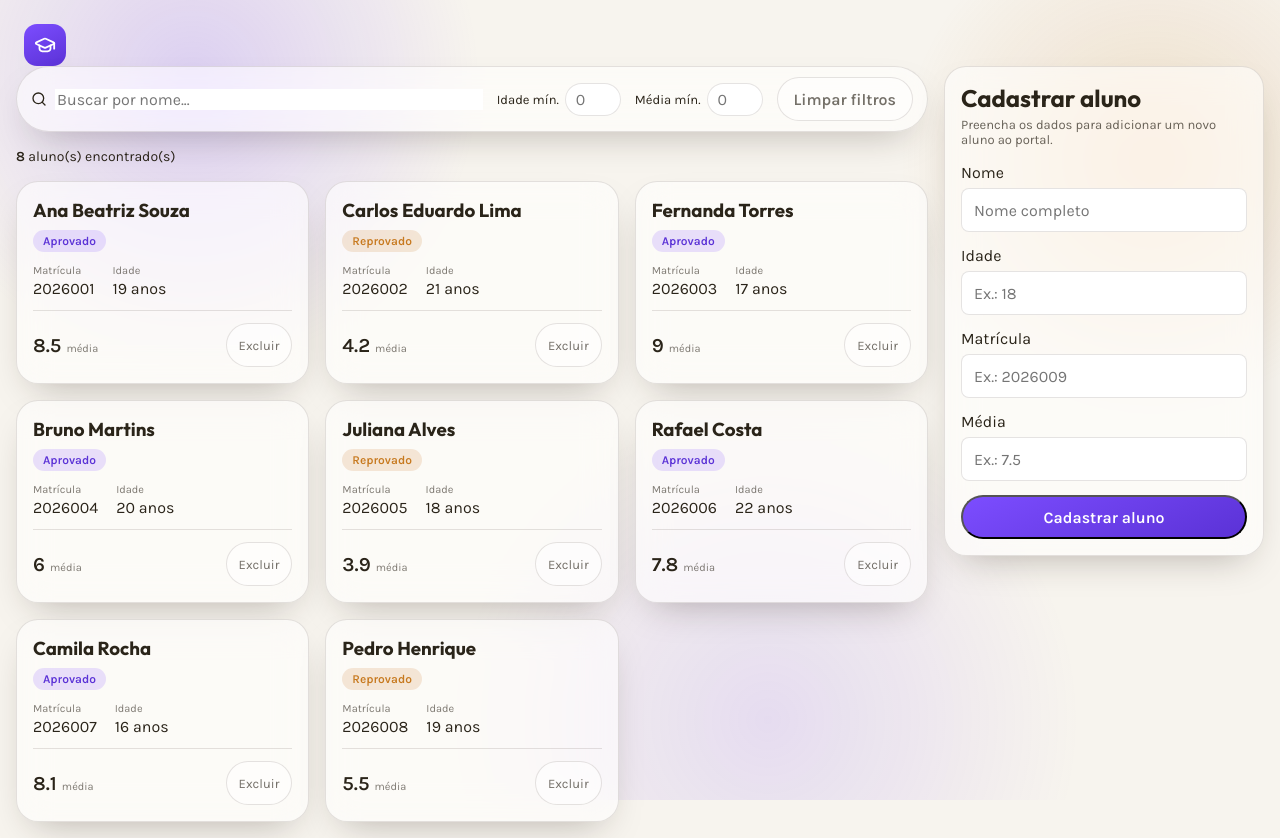
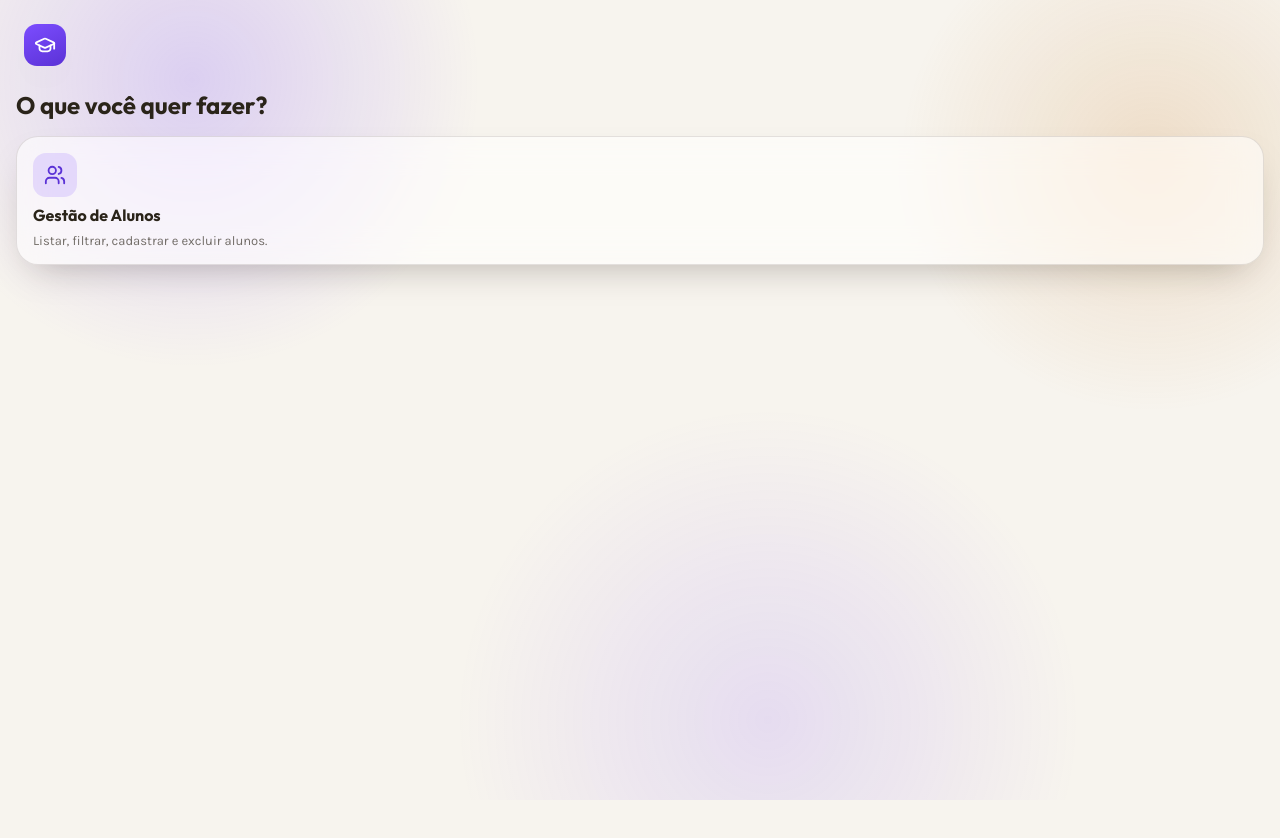
Before and after one commit to JhonneJrr/gestao-alunos-frontend, a React (Vite) app: page / in a window 1280 px wide. Both pictures are taken after a click on the button "Entrar no portal". After the commit the page ends 800 px from the top, so only its background shows below. Built offline with nearby package versions, Linux system fonts and the light colour scheme.

Commit message:
Cria a home com o card de funcao da gestao de alunos (Expansao)

```diff
--- a/src/App.tsx
+++ b/src/App.tsx
@@ -3,6 +3,7 @@ import type { Tela } from "./types";
 import Cabecalho from "./components/Cabecalho";
 import PainelAlunos from "./components/PainelAlunos";
 import TelaEntry from "./components/TelaEntry";
+import TelaHome from "./components/TelaHome";
 
 function App() {
   const [tela, setTela] = useState<Tela>("entry");
@@ -14,13 +15,14 @@ function App() {
   }, [tela]);
 
   if (tela === "entry") {
-    return <TelaEntry aoEntrar={() => setTela("alunos")} />;
+    return <TelaEntry aoEntrar={() => setTela("home")} />;
   }
 
   return (
     <div className="pagina">
-      <Cabecalho />
-      <PainelAlunos />
+      <Cabecalho aoIrParaHome={() => setTela("home")} />
+      {tela === "home" && <TelaHome aoAbrirTela={setTela} />}
+      {tela === "alunos" && <PainelAlunos aoVoltar={() => setTela("home")} />}
     </div>
   );
 }
--- /dev/null
+++ b/src/components/BotaoVoltar.tsx
@@ -0,0 +1,17 @@
+interface BotaoVoltarProps {
+  aoVoltar: () => void;
+}
+
+function BotaoVoltar({ aoVoltar }: BotaoVoltarProps) {
+  return (
+    <button className="botao-voltar" type="button" onClick={aoVoltar}>
+      <svg viewBox="0 0 24 24" fill="none" stroke="currentColor" strokeWidth="2" strokeLinecap="round" strokeLinejoin="round">
+        <path d="m12 19-7-7 7-7"></path>
+        <path d="M19 12H5"></path>
+      </svg>
+      Voltar
+    </button>
+  );
+}
+
+export default BotaoVoltar;
--- a/src/components/Cabecalho.tsx
+++ b/src/components/Cabecalho.tsx
@@ -1,7 +1,12 @@
-function Cabecalho() {
+interface CabecalhoProps {
+  aoIrParaHome: () => void;
+}
+
+function Cabecalho({ aoIrParaHome }: CabecalhoProps) {
   return (
     <header className="cabecalho">
       <h1>
+        <button type="button" onClick={aoIrParaHome} aria-label="Ir para a Home">
           <svg
             viewBox="0 0 24 24"
             fill="none"
@@ -14,6 +19,7 @@ function Cabecalho() {
             <path d="M22 10v6"></path>
             <path d="M6 12.5V16a6 3 0 0 0 12 0v-3.5"></path>
           </svg>
+        </button>
         <span className="somente-leitura">Portal de Gestão Escolar</span>
       </h1>
     </header>
--- /dev/null
+++ b/src/components/CardFuncao.tsx
@@ -0,0 +1,20 @@
+import type { ReactNode } from "react";
+
+interface CardFuncaoProps {
+  titulo: string;
+  descricao: string;
+  aoAbrir: () => void;
+  children: ReactNode;
+}
+
+function CardFuncao({ titulo, descricao, aoAbrir, children }: CardFuncaoProps) {
+  return (
+    <button type="button" className="card-funcao" onClick={aoAbrir}>
+      <span className="card-funcao-icone">{children}</span>
+      <h3>{titulo}</h3>
+      <p>{descricao}</p>
+    </button>
+  );
+}
+
+export default CardFuncao;
--- a/src/components/PainelAlunos.tsx
+++ b/src/components/PainelAlunos.tsx
@@ -1,11 +1,16 @@
 import { useEffect, useState } from "react";
 import type { Aluno } from "../types";
 import { excluirAluno, listarAlunos } from "../api";
+import BotaoVoltar from "./BotaoVoltar";
 import Filtros from "./Filtros";
 import FormAluno from "./FormAluno";
 import ListaAlunos from "./ListaAlunos";
 
-function PainelAlunos() {
+interface PainelAlunosProps {
+  aoVoltar: () => void;
+}
+
+function PainelAlunos({ aoVoltar }: PainelAlunosProps) {
   const [alunos, setAlunos] = useState<Aluno[]>([]);
   const [carregando, setCarregando] = useState(true);
   const [erro, setErro] = useState("");
@@ -68,6 +73,7 @@ function PainelAlunos() {
   return (
     <main className="conteudo">
       <section className="painel">
+        <BotaoVoltar aoVoltar={aoVoltar} />
         <Filtros
           q={q}
           idadeMinima={idadeMinima}
--- /dev/null
+++ b/src/components/TelaHome.tsx
@@ -0,0 +1,30 @@
+import type { Tela } from "../types";
+import CardFuncao from "./CardFuncao";
+
+interface TelaHomeProps {
+  aoAbrirTela: (tela: Tela) => void;
+}
+
+function TelaHome({ aoAbrirTela }: TelaHomeProps) {
+  return (
+    <div className="tela-home">
+      <h2>O que você quer fazer?</h2>
+      <div className="grade-funcoes">
+        <CardFuncao
+          titulo="Gestão de Alunos"
+          descricao="Listar, filtrar, cadastrar e excluir alunos."
+          aoAbrir={() => aoAbrirTela("alunos")}
+        >
+          <svg viewBox="0 0 24 24" fill="none" stroke="currentColor" strokeWidth="2" strokeLinecap="round" strokeLinejoin="round">
+            <path d="M16 21v-2a4 4 0 0 0-4-4H6a4 4 0 0 0-4 4v2"></path>
+            <path d="M16 3.128a4 4 0 0 1 0 7.744"></path>
+            <path d="M22 21v-2a4 4 0 0 0-3-3.87"></path>
+            <circle cx="9" cy="7" r="4"></circle>
+          </svg>
+        </CardFuncao>
+      </div>
+    </div>
+  );
+}
+
+export default TelaHome;
--- a/src/index.css
+++ b/src/index.css
@@ -120,8 +120,13 @@ h3 {
 
 .cabecalho h1 {
   margin: 0;
+}
+
+.cabecalho h1 button {
   width: 42px;
   height: 42px;
+  border: none;
+  padding: 0;
   border-radius: 13px;
   background: linear-gradient(155deg, var(--violeta), var(--violeta-escuro));
   box-shadow: var(--sombra);
@@ -129,6 +134,12 @@ h3 {
   display: flex;
   align-items: center;
   justify-content: center;
+  cursor: pointer;
+}
+
+.cabecalho h1 button:focus-visible {
+  outline: 3px solid var(--violeta-suave);
+  outline-offset: 2px;
 }
 
 .cabecalho svg {
@@ -152,6 +163,106 @@ h3 {
   grid-template-columns: 1fr 320px;
   gap: var(--espaco);
   align-items: start;
+}
+
+.botao-voltar {
+  align-self: flex-start;
+  display: inline-flex;
+  align-items: center;
+  gap: 6px;
+  min-height: 44px;
+  padding: 8px 16px;
+  border: 1px solid var(--borda);
+  border-radius: 999px;
+  background: rgba(255, 255, 255, 0.5);
+  color: var(--texto-suave);
+  font: inherit;
+  font-weight: 600;
+  transition: background 0.15s ease, color 0.15s ease;
+}
+
+.botao-voltar svg {
+  width: 16px;
+  height: 16px;
+}
+
+.botao-voltar:hover {
+  background: rgba(255, 255, 255, 0.9);
+  color: var(--texto);
+}
+
+.botao-voltar:focus-visible {
+  outline: 3px solid var(--violeta-suave);
+  outline-offset: 2px;
+}
+
+.tela-home {
+  padding: 24px var(--espaco) var(--espaco);
+}
+
+.tela-home h2 {
+  margin: 0 0 var(--espaco);
+}
+
+.grade-funcoes {
+  display: grid;
+  grid-template-columns: repeat(auto-fit, minmax(220px, 1fr));
+  gap: var(--espaco);
+}
+
+.card-funcao {
+  display: flex;
+  flex-direction: column;
+  align-items: flex-start;
+  gap: 8px;
+  text-align: left;
+  padding: var(--espaco);
+  background: var(--superficie);
+  border: 1px solid var(--borda);
+  border-radius: var(--raio);
+  backdrop-filter: blur(16px) saturate(1.4);
+  -webkit-backdrop-filter: blur(16px) saturate(1.4);
+  box-shadow: var(--sombra);
+  font: inherit;
+  color: var(--texto);
+  cursor: pointer;
+  transition: transform 0.15s ease;
+}
+
+.card-funcao:hover {
+  transform: translateY(-2px);
+}
+
+.card-funcao:focus-visible {
+  outline: 3px solid var(--violeta-suave);
+  outline-offset: 2px;
+}
+
+.card-funcao-icone {
+  width: 44px;
+  height: 44px;
+  border-radius: 13px;
+  background: var(--violeta-suave);
+  color: var(--violeta-escuro);
+  display: flex;
+  align-items: center;
+  justify-content: center;
+}
+
+.card-funcao-icone svg {
+  width: 22px;
+  height: 22px;
+}
+
+.card-funcao h3 {
+  margin: 0;
+  font-size: 16px;
+}
+
+.card-funcao p {
+  margin: 0;
+  font-size: 13px;
+  color: var(--texto-suave);
 }
 
 .painel {
--- a/src/types.ts
+++ b/src/types.ts
@@ -25,4 +25,4 @@ export interface FiltrosAluno {
   media_minima?: number;
 }
 
-export type Tela = "entry" | "alunos";
+export type Tela = "entry" | "home" | "alunos";
```
Lines whose indentation alone changed are shown as unchanged.
